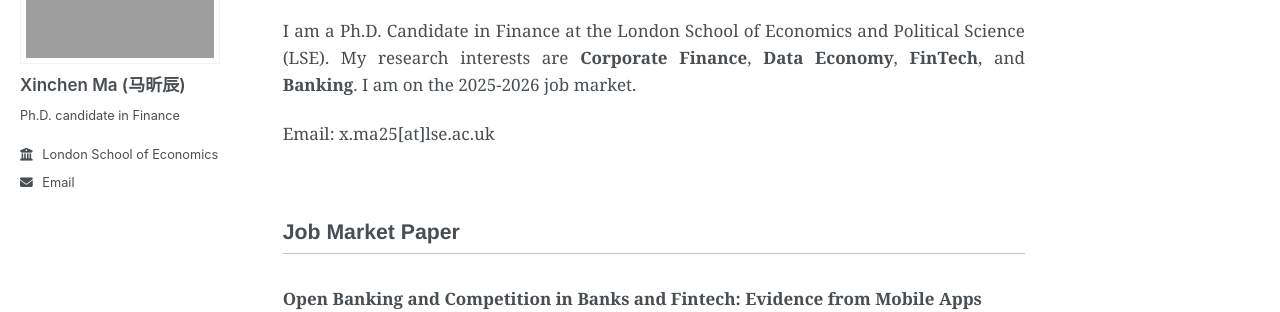
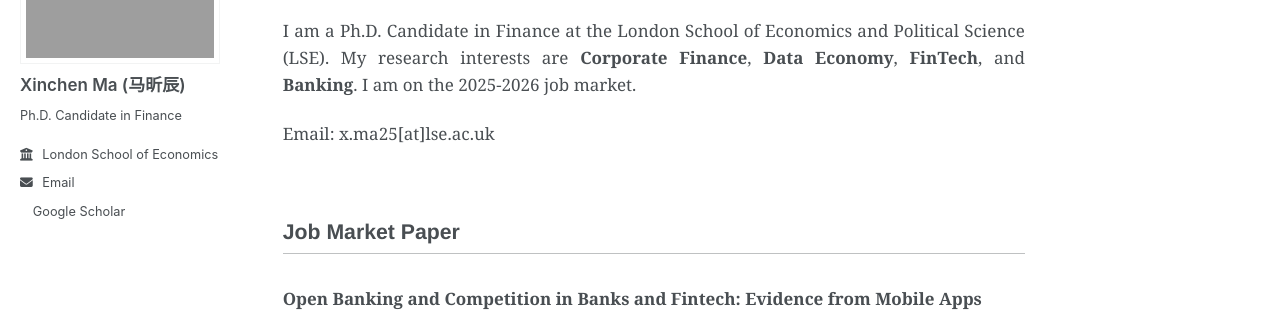
Before and after one commit to xinchen-ma/xinchen-ma.github.io, a Jekyll site: the page built from index.md, in a window 1280 px wide. Shown: the part 185-497 px from the top of the page. Built offline with Jekyll 4.4.1, drawn with Linux system fonts in a browser that asks for light colours; a script that is not in the unit is left out.

```diff
--- a/_config.yml
+++ b/_config.yml
@@ -38,7 +38,7 @@ author:
   avatar           : "IMG_2104_crop.PNG"
   name             : "Xinchen Ma (马昕辰)"
   pronouns         : # example: "she/her"
-  bio              : "Ph.D. candidate in Finance"
+  bio              : "Ph.D. Candidate in Finance"
   location         : #""
   employer         : "London School of Economics"
   uri              : # URL
@@ -47,7 +47,7 @@ author:
   # Academic websites
   academia         : # URL
   arxiv            : # URL - Update with the correct link to your profile
-  googlescholar    : #"https://scholar.google.com/citations?user=PS_CX0AAAAAJ"
+  googlescholar    : "https://papers.ssrn.com/sol3/cf_dev/AbsByAuth.cfm?per_id=4982387"
   inspire-hep      : # URL
   impactstory      : # URL
   orcid            : #"http://orcid.org/yourorcidurl"
```
